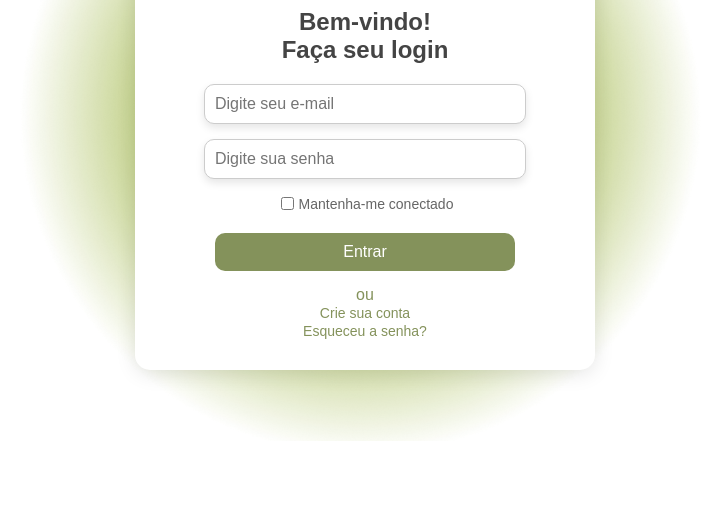
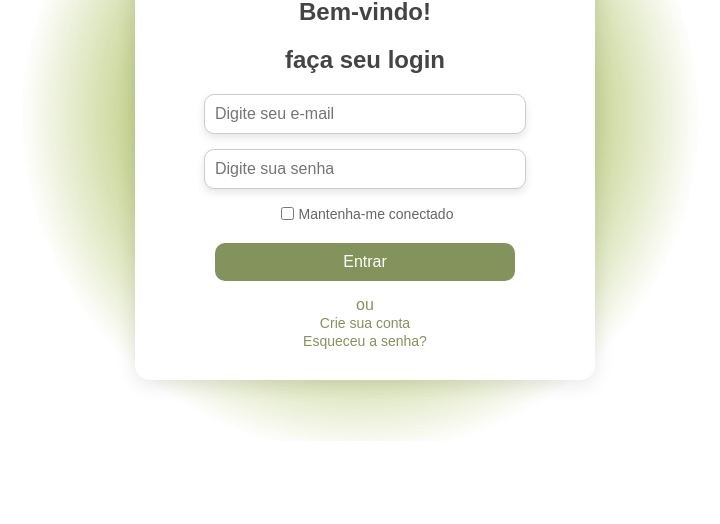
Before and after one commit to gigicardoso/TCC_SimpleReserve, a plain HTML site: page index.html in a window 1280 px wide. Shown: the part 276-800 px from the top of the page, without its empty margins (275-995 px from the left). Drawn offline with Linux system fonts and the light colour scheme.

Commit message:
Update index.html
Arrumando a fonte do bem vindo

```diff
--- a/index.html
+++ b/index.html
@@ -13,7 +13,7 @@
       <div class="logo">
         <img src="icons/logoLogin.png" alt="Simple Reserve Logo" class="logofoto">
       </div>
-      <h2>Bem-vindo!<br>Faça seu login</h2>
+     <h2 class="bemvindo">Bem-vindo!</h2><h2 class="bemvindo2">faça seu login</h2>
 
       <form id="login-form">
         <div class="input-group">
```
